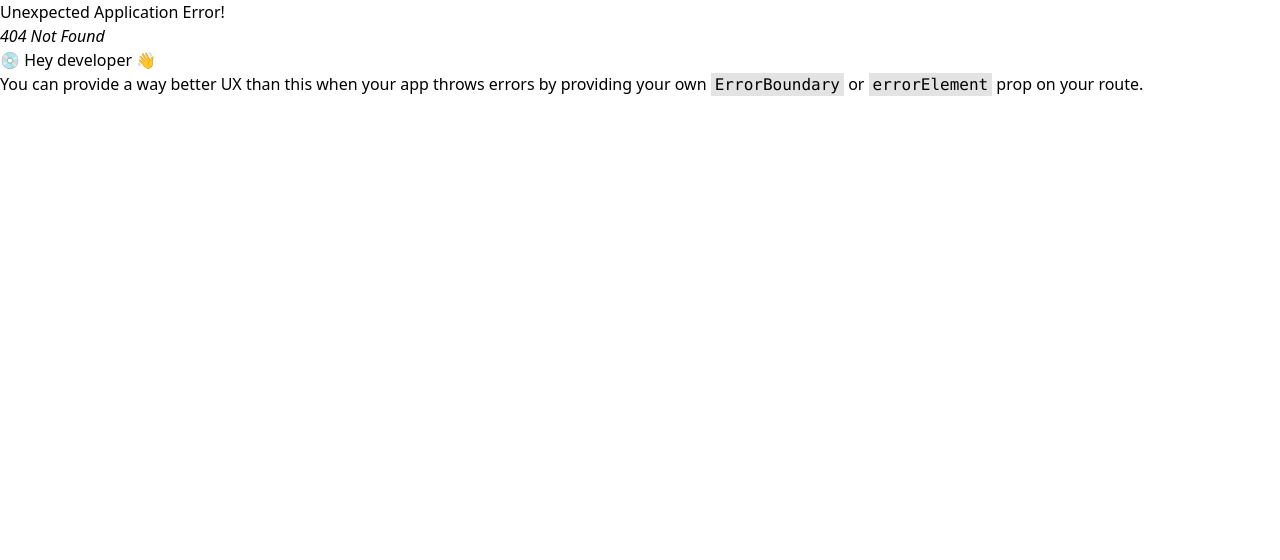
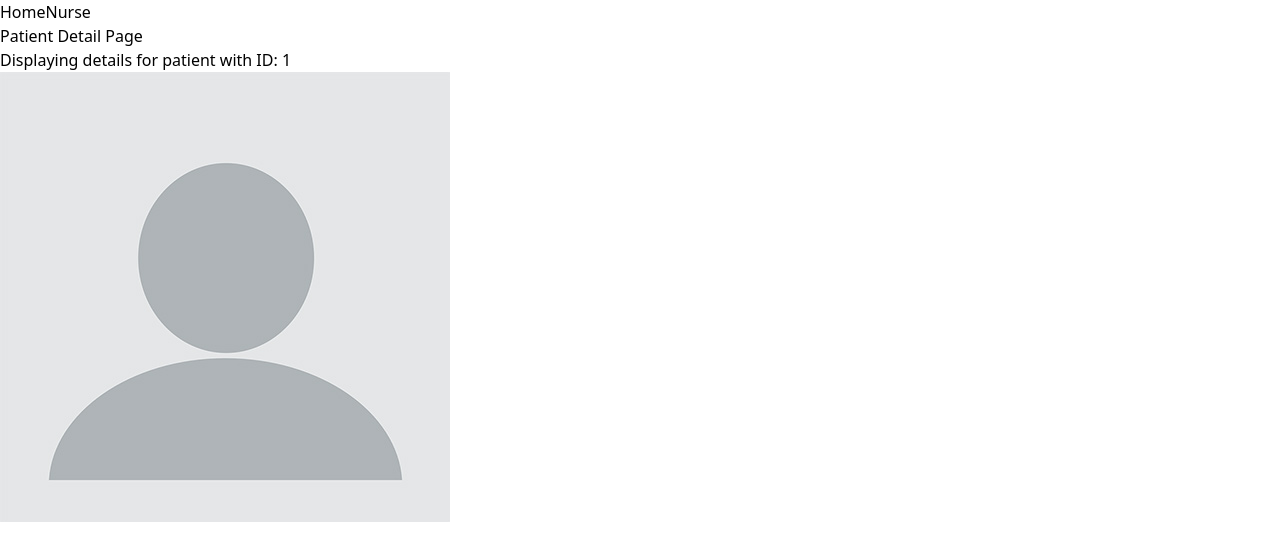
Before and after one commit to oliviali11/EmotionStream, a React (Vite) app in the folder client/: page /patient-details/1 in a window 1280 px wide. Before the commit this address had no page. Shown: the top 560 px of the page. Built offline with nearby package versions, Linux system fonts and the light colour scheme.

Commit message:
added patient details page

```diff
--- a/client/src/App.jsx
+++ b/client/src/App.jsx
@@ -3,6 +3,7 @@ import React from 'react'
 import MainLayout from './layouts/MainLayout';
 import HomePage from './pages/HomePage';
 import NursePage from './pages/NursePage';
+import PatientDetailsPage from './pages/PatientDetailsPage';
 
 function App() {
 
@@ -11,6 +12,7 @@ function App() {
     <Route path='/' element={<MainLayout/>}>
       <Route index element={<HomePage/>}/>
       <Route path='/nurse' element={<NursePage/>}/>
+      <Route path='/patient-details/:id' element={<PatientDetailsPage/>}/>
     </Route>
 
   ))
--- a/client/src/pages/HomePage.jsx
+++ b/client/src/pages/HomePage.jsx
@@ -2,12 +2,23 @@ import React, { useRef, useEffect, useState } from 'react';
 import { toast, ToastContainer } from 'react-toastify';
 import 'react-toastify/dist/ReactToastify.css';
 import axios from 'axios'
+import { Link } from 'react-router-dom';
+import { useNavigate } from 'react-router-dom';
 
 const HomePage = () => {
   const videoRef = useRef(null);
   const canvasRef = useRef(null);
   const [capturedImage, setCapturedImage] = useState(null);
   const [predictions, setPredictions] = useState([]);
+
+  // const history = useHistory();
+  const navigate = useNavigate();
+
+  const handleClick = () => {
+    const randomId = Math.floor(Math.random() * 1000) + 1; // Generate random number between 1 and 1000
+    navigate(`/patient-details/${randomId}`)
+    // history.push(`/patient-details/${randomId}`); // Navigate to item detail page with random id
+  };
 
   useEffect(() => {
     const intervalId = setInterval(captureImage, 5000); // Capture image every 5 seconds
@@ -60,6 +71,26 @@ const HomePage = () => {
       <video ref={videoRef} width="640" height="480" autoPlay></video>
       <button id="capture-button" onClick={captureImage}>Capture Photo</button>
       <canvas ref={canvasRef} width="640" height="480" style={{ display: 'none' }}></canvas>
+      {/* <div className="fixed top-1/2 left-1/2 transform -translate-x-1/2 -translate-y-1/2">
+  <div className="ml-auto">
+    <button className="bg-blue-500 hover:bg-blue-700 text-white font-bold py-2 px-4 rounded">
+      Details
+    </button>
+  </div>
+</div> */}
+<div className="fixed top-1/2 transform -translate-y-1/2 right-0 m-8">
+  <button onClick={handleClick} className="bg-blue-500 hover:bg-blue-700 text-white font-bold py-2 px-4 rounded">
+    Details
+  </button>
+</div>
+
+
+
+{/* <div className="fixed top-1/2 left-1/2 transform -translate-x-1/2 -translate-y-1/2">
+  <button className="bg-blue-500 hover:bg-blue-700 text-white font-bold py-2 px-4 rounded ml-auto mr-12">
+    Details
+  </button>
+</div> */}
       {/* {predictions.length > 0 ? (
         <div>
           <h2>Emotion Predictions</h2>
--- a/client/src/pages/NursePage.jsx
+++ b/client/src/pages/NursePage.jsx
@@ -3,7 +3,7 @@ import React from 'react'
 const NursePage = () => {
   return (
     <>
-    <h1>Patient Alerts</h1>
+    <h1>Patients</h1>
     </>
   )
 }
--- /dev/null
+++ b/client/src/pages/PatientDetailsPage.jsx
@@ -0,0 +1,16 @@
+import React from 'react'
+import { useParams } from 'react-router-dom';
+import profileImage from '../assets/dummy450x450.jpg'
+
+const PatientDetailsPage = () => {
+const { id } = useParams();
+  return (
+    <div>
+      <h1>Patient Detail Page</h1>
+      <p>Displaying details for patient with ID: {id}</p>
+      <img src={profileImage} alt="Profile Photo" />
+    </div>
+  )
+}
+
+export default PatientDetailsPage
```
Also changed, not shown: client/src/assets/dummy450x450.jpg (added).
